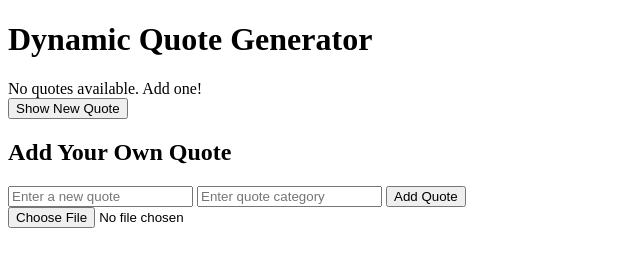
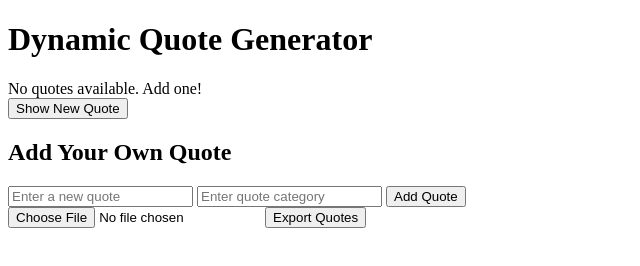
Before and after one commit to Tech-it-with-Billy/alx_fe_javascript, a plain HTML site: page dom-manipulation/index.html in a window 1280 px wide. Shown: the whole page, without its empty margins (0-640 px from the left). Drawn offline with Linux system fonts and the light colour scheme.

Commit message:
update files

```diff
--- a/dom-manipulation/index.html
+++ b/dom-manipulation/index.html
@@ -18,7 +18,9 @@
     </div>
     <div>
         <input type="file" id="importFile" accept=".json" onchange="importFromJsonFile(event)" />
+        <button onclick="exportToJsonFile()">Export Quotes</button>
     </div>
+
     <script src="script.js"></script>
 </body>
 </html>
```
